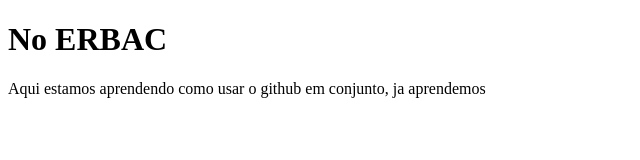
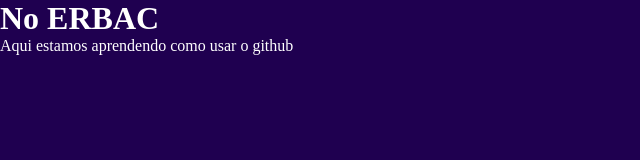
Before and after one commit to blabla1254568/teste, a plain HTML site: page index.html in a window 1280 px wide. Shown: the whole page, without its empty margins (0-640 px from the left). Drawn offline with Linux system fonts and the light colour scheme.

Commit message:
adcionando estilos

```diff
--- a/index.html
+++ b/index.html
@@ -4,13 +4,14 @@
         <title>No ERBAC</title>
         <meta charset="utf-8">
         <meta name="viewport" content="width=device-width, initial-scale=1.0">
+        <link rel="stylesheet" href="style.css">
     </head>
 
     <body>
         <div class="container principal">
-            <div class="containe__caixa">
+            <div class="container__caixa">
                 <h1 class="container__titulo">No ERBAC</h1>
-                <p class="container__texto">Aqui estamos aprendendo como usar o github em conjunto, ja aprendemos</p>
+                <p class="container__texto">Aqui estamos aprendendo como usar o github</p>
             </div>
         </div>
     </body>
--- a/style.css
+++ b/style.css
@@ -3,9 +3,13 @@
     padding: 0;
 }
 
+:root {
+    --cor-do-fundo: #1f0050;
+    --cor-primaria: #ffffff;
+}
 
-:root {
-    --cor-do-fundo: #000000;
+body {
+    color: var(--cor-primaria);
 }
 
 .container {
```
